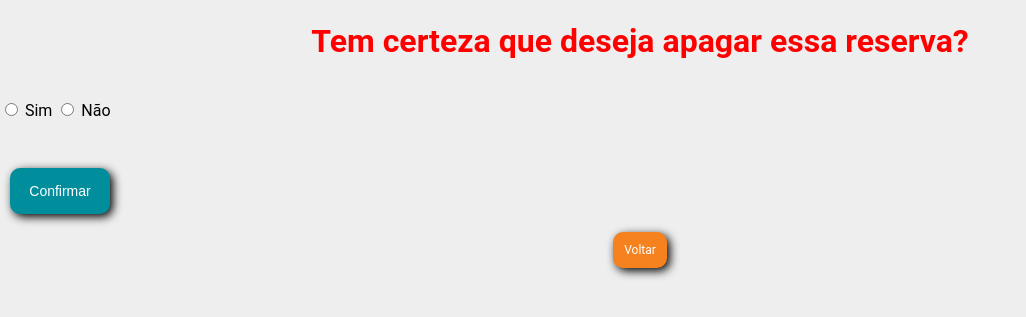
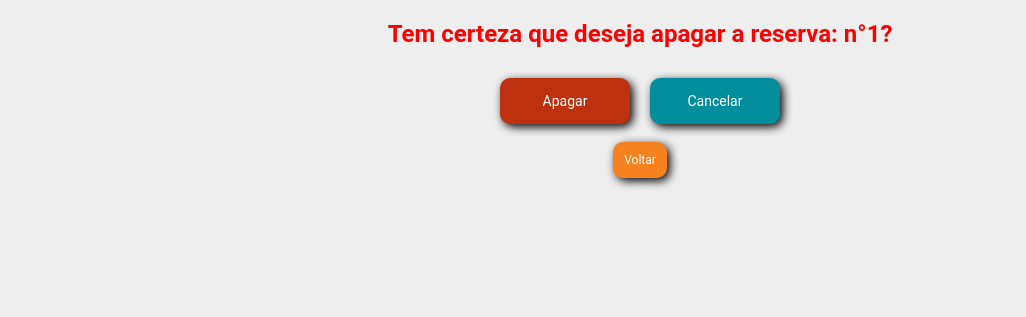
Before and after one commit to LeoAcosta07/projeto_med2, a Flask app: page /menu_reserva/apagar_reserva/1 in a window 1280 px wide. Shown: the part 218-535 px from the top of the page, without its empty margins (0-1026 px from the left). Run offline with Flask 2, Linux system fonts and the light colour scheme; tables that the repository leaves empty hold one stand-in row (values such as "Sample post"); data that the repository does not hold is empty.

Commit message:
Add files via upload

```diff
--- a/app.py
+++ b/app.py
@@ -344,41 +344,58 @@ def nova_reserva():
     novo_id = None
     novo_id2 = None
     novo_id3 = None
+    lista_hab = Habitacao.habitacao_read_all()
     if (request.method == 'POST'):
         form = request.form
         crear_reserva = Reserva(num_reserva=form['num_reserva'], data_in=form['data_in'], data_out=form['data_out'], id_cliente=form['id_cliente'])
-        db.session.add(crear_reserva)
-        db.session.commit()
+        #db.session.add(crear_reserva)
+        #db.session.commit()
         data_hoje = date.today()
+        hab = form['id_hab']
+        print(hab)
         crear_res_hab = Hab_res(num_res= form['num_reserva'], id_hab=form['id_hab'] ,data_res= data_hoje, id_hotel=1)
-        db.session.add(crear_res_hab)
-        db.session.commit()
+        #db.session.add(crear_res_hab)
+        #db.session.commit()
         novo_id = crear_reserva.num_reserva
         novo_id2 = crear_reserva.data_in
         novo_id3 = crear_reserva.data_out
-    return render_template("nova_reserva.html", novo_id=novo_id, novo_id2=novo_id2, novo_id3=novo_id3)
+    return render_template("nova_reserva.html", novo_id=novo_id, novo_id2=novo_id2, novo_id3=novo_id3, lista_hab=lista_hab)
 
 
-@app.route("/menu_reserva/apagar_reserva/<numeroReserva>", methods=['GET','POST'])
-def apagar_reserva(numeroReserva):
+@app.route("/menu_reserva/apagar_reserva/<numeroReserva>/confirmed", methods=['GET','POST'])
+def apagar_reserva2(numeroReserva):
+    sucesso = False
     apaga_reserva = Reserva.consultar_reserva_single(numeroReserva)
 
     id_hab_res = Hab_res.consultar_id(numeroReserva)
 
     apaga_hab_res = Hab_res.hab_res_read_single(id_hab_res)
-    apaga_hab_res.delete()
-    apaga_reserva = Reserva.reserva_read_single(numeroReserva)
-    apaga_reserva.delete()
-    return render_template("apagar_reserva.html")
+    if apaga_hab_res:
+        apaga_hab_res.delete()
+        apaga_reserva = Reserva.reserva_read_single(numeroReserva)
+        if apaga_reserva:
+            apaga_reserva.delete()
+            sucesso = True
+    return render_template("apagar_reserva.html", apaga_reserva=apaga_reserva, apaga_hab_res=apaga_hab_res, sucesso=sucesso)
+
+@app.route("/menu_reserva/apagar_reserva/<numeroReserva>", methods=['GET','POST'])
+def apagar_reserva1(numeroReserva):
+    apaga_reserva = Reserva.consultar_reserva_single(numeroReserva)
+    id_hab_res = Hab_res.consultar_id(numeroReserva)
+    apaga_hab_res = Hab_res.hab_res_read_single(id_hab_res)
+    #apaga_reserva = Reserva.reserva_read_single(numeroReserva)
+    return render_template("apagar_reserva.html", apaga_reserva=apaga_reserva, apaga_hab_res=apaga_hab_res)
 
 @app.route("/menu_reserva/alterar_reserva/<numeroReserva>", methods=['GET','POST'])
 def alterar_reserva(numeroReserva):
+    sucesso = False
     registro = Reserva.consultar_reserva_single(numeroReserva)
     altera = Reserva.reserva_read_single(numeroReserva)
     if request.method == 'POST':
         form = request.form
         altera.update(data_in=form['data_in'], data_out=form['data_out'])
-    return render_template("alterar_reserva.html", registro=registro, altera=altera)
+        sucesso = True
+    return render_template("alterar_reserva.html", registro=registro, altera=altera, sucesso=sucesso)
 
 @app.route('/menu_reserva/<num_reserva>', methods=['GET','POST'])
 def ver_reserva(num_reserva):
--- a/static/estilo.css
+++ b/static/estilo.css
@@ -146,3 +146,19 @@ body {
     text-align: center;
     width: 100%;
 }
+
+.sucesso{
+    background-color: #d4edda;
+    border-color: #c3e6cb;
+    border-radius: 4px;
+    color: #155724;
+    margin: 0 50px;
+}
+
+.removido{
+    background-color: #f8d7da;
+    border-color: #f5c6cb;
+    border-radius: 4px;
+    color: #721c24;
+    margin: 0 50px;
+}
--- a/templates/apagar_reserva.html
+++ b/templates/apagar_reserva.html
@@ -9,15 +9,32 @@
 </head>
     <body>
         {% include 'header.html' %}
-        <h1 class="bloco" style="color: red;">Tem certeza que deseja apagar essa reserva?</h1>
-        <form action="" method="POST">
-            <label for="apagar"></label> <br>
-            <input type="radio" name="apagar" id="apagar"> Sim
-            <input type="radio" name="apagar" id="apagar"> Não <br> <br> <br>
-            <input class="botao" type="submit" value="Confirmar" style="text-align: center;">
-        </form>
+
+        {% if sucesso %}
+
+        <div class="bloco removido">
+            <p>
+            Registro removido com sucesso!
+            </p>
+        </div>
+
         <div class="bloco">
-            <a href="/menu_recep" class="botao_v" >Voltar</a>
+            <a href="/menu_reserva" class="botao">Visualizar Reservas</a>
         </div>
+        {% else %}
+            <div class="bloco">
+                <h2 class="bloco" style="color: red;">Tem certeza que deseja apagar a reserva: n°<span class="novo_id"> {{ apaga_reserva.num_reserva }}</span>?</h2>
+                    <br/><br/></div>
+                    <div class="bloco">
+                    <a href="/menu_reserva/apagar_reserva/{{ apaga_reserva.num_reserva }}/confirmed" class="botao_r">Apagar</a>
+                    <a href="/menu_reserva/{{ apaga_reserva.num_reserva }}" class="botao">Cancelar</a>
+
+                </p>
+            </div>
+
+        <div class="bloco">
+            <a href="/menu_reserva/{{ apaga_reserva.num_reserva }}" class="botao_v" >Voltar</a>
+        </div>
+        {% endif %}
 </body>
 </html>
--- a/templates/consultar_reserva.html
+++ b/templates/consultar_reserva.html
@@ -13,8 +13,6 @@
     <div style= "color:#008E9D" class="bloco">
         <h2>Informação das reservas</h2>
     </div>
-
-
     <div class="bloco" method="GET">
         <table class="tabela">
             <tr style= "color:#008E9D" class="tabela_header">
@@ -37,5 +35,8 @@
             {% endfor %}
         </table>
     </div>
+    <div class="bloco">
+        <a href="/menu_reserva" class="botao_v" >Voltar</a>
+    </div>
 </body>
 </html>
--- a/templates/ver_reserva.html
+++ b/templates/ver_reserva.html
@@ -42,6 +42,8 @@
     <div class="bloco">
         <a href="/menu_reserva/alterar_reserva/{{ registro['num_reserva'] }}" class="botao">Alterar</a>
         <a href="/menu_reserva//apagar_reserva/{{ registro['num_reserva'] }}" class="botao_r">Apagar</a>
+    </div>
+    <div class="bloco">
         <a href="/menu_reserva/consultar_reserva" class="botao_v">Voltar</a>
     </div>
 
```
Also changed, not shown: templates/alterar_reserva.html (+16 -1 lines), templates/nova_reserva.html (+10 -4 lines).
